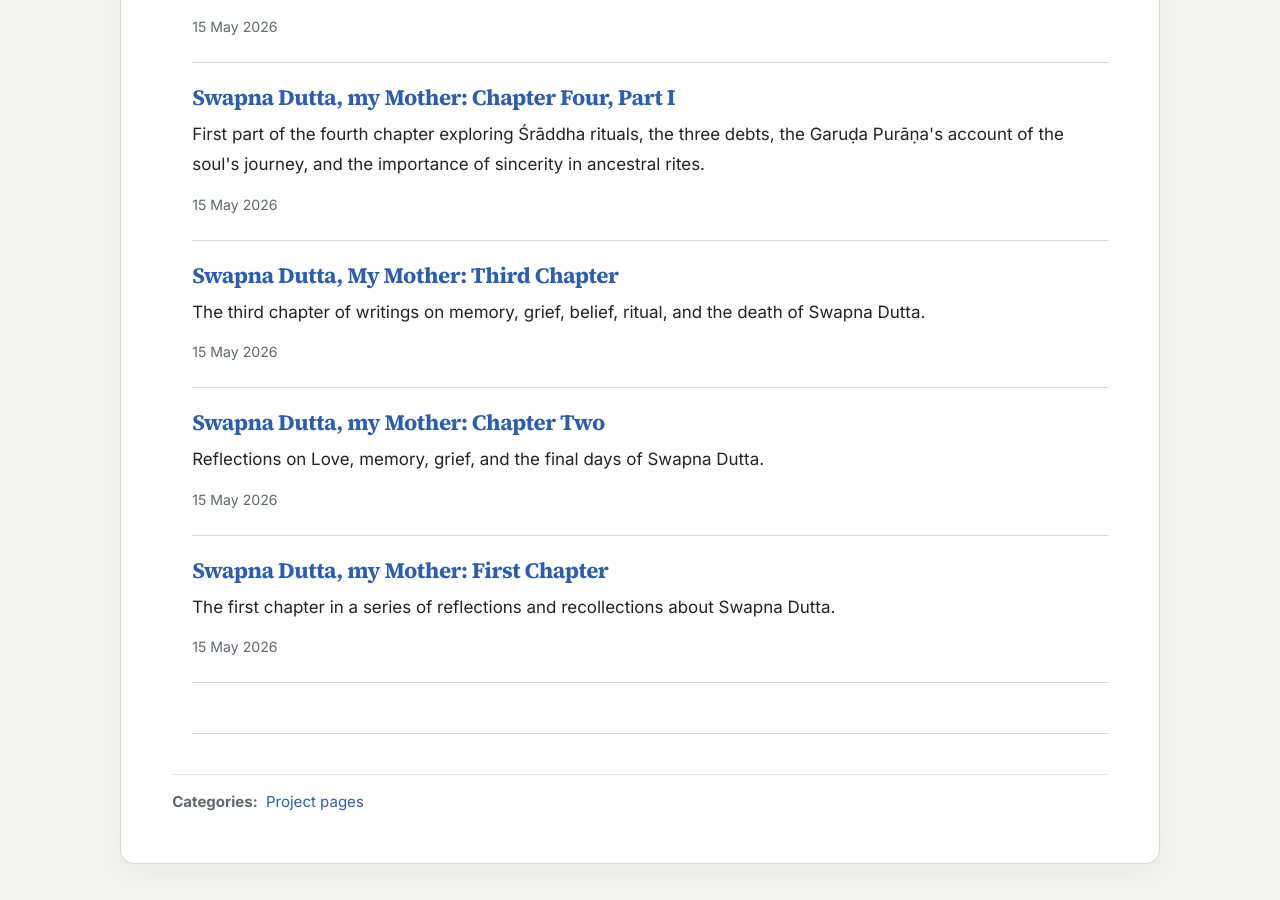
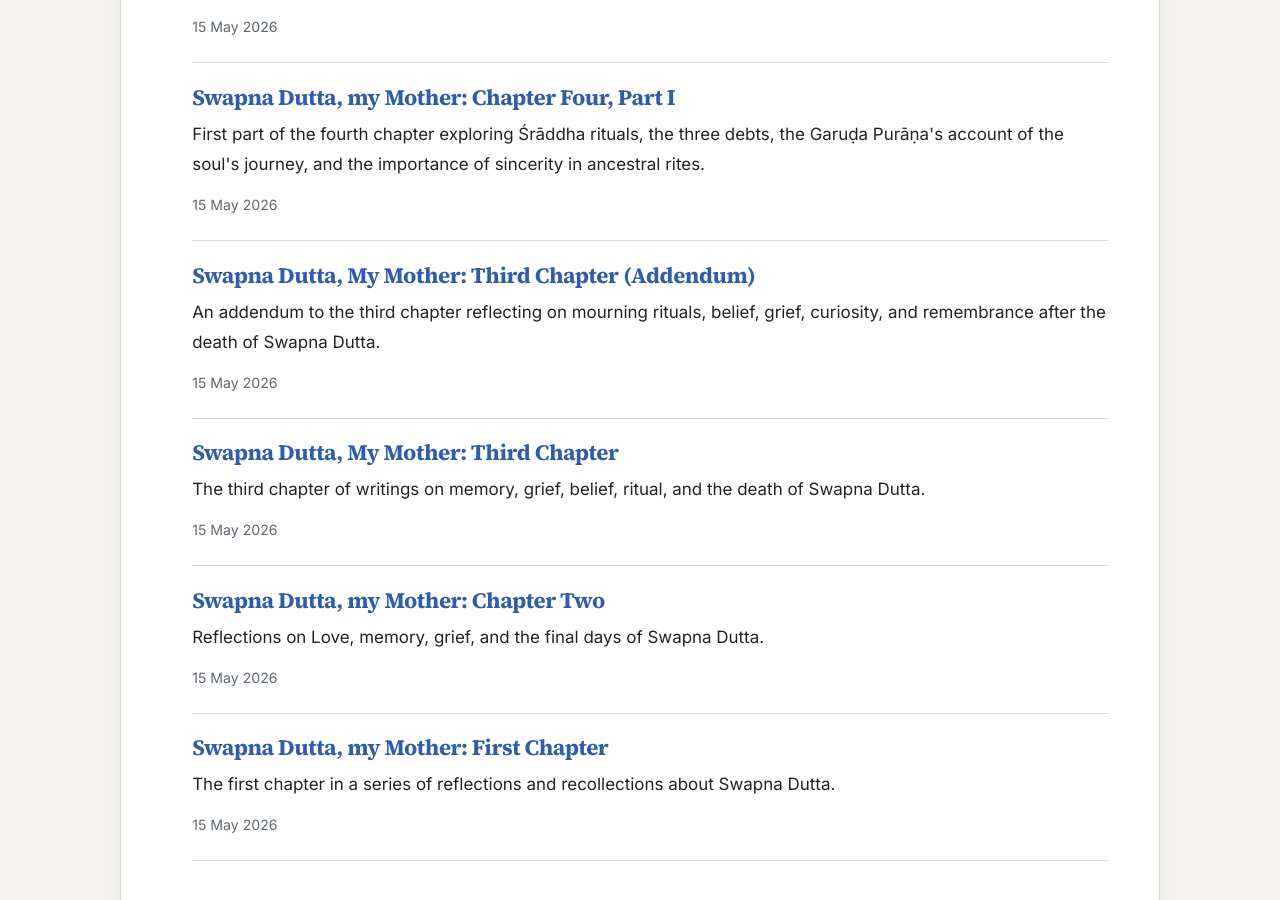
Before and after one commit to titodutta/swapnadutta, a Jekyll site: the page built from articles/index.md, in a window 1280 px wide and 900 px high, scrolled down 1649 px. Built offline with Jekyll 4.4.1, drawn with Linux system fonts in a browser that asks for light colours.

Commit message:
Update chapter-3a.md recovering yaml

```diff
--- a/articles/chapter-3a.md
+++ b/articles/chapter-3a.md
@@ -1,3 +1,15 @@
+---
+layout: default
+lang: en
+title: "Swapna Dutta, My Mother: Third Chapter (Addendum)"
+description: "An addendum to the third chapter reflecting on mourning rituals, belief, grief, curiosity, and remembrance after the death of Swapna Dutta."
+categories: [Articles]
+permalink: /articles/chapter-3a/
+created: 2026-05-15
+originally_created: 2025-08-07
+original_url: "https://www.silentcontemplation.com/2025/08/swapnadutta3aen.html"
+---
+
 Tomorrow, Friday, 8 August 2025 ([Bengali calendar](https://en.wikipedia.org/wiki/Bengali_calendar): 22 [Srabon](https://en.wikipedia.org/wiki/Srabon) 1432), the ritual rites for my Mother will be performed. Yesterday, I published the [third chapter](https://www.silentcontemplation.com/2025/08/swapnadutta3en.html) — The Pre-*Śrāddha* Chapter. Today, on the eve of the ceremony, I am sharing this piece as an Addendum to that chapter. Perhaps it could have been simply appended to the previous chapter. But I chose not to, for two reasons: 1) More than thirty hours have passed since that piece was published. 2) This addendum was largely prompted by the responses and reflections I received after sharing the third chapter. Therefore, I am presenting it here as a standalone note.
 
 <figure class="article-image">
```
